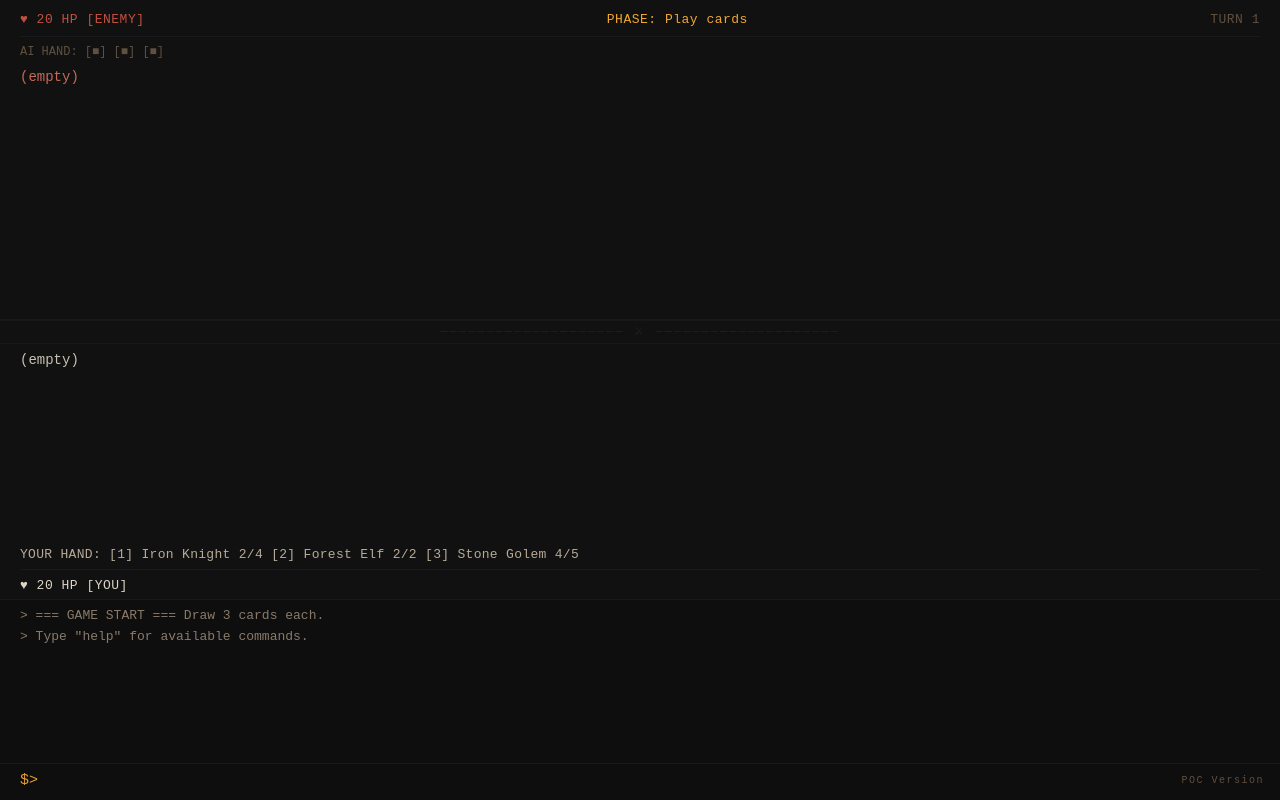
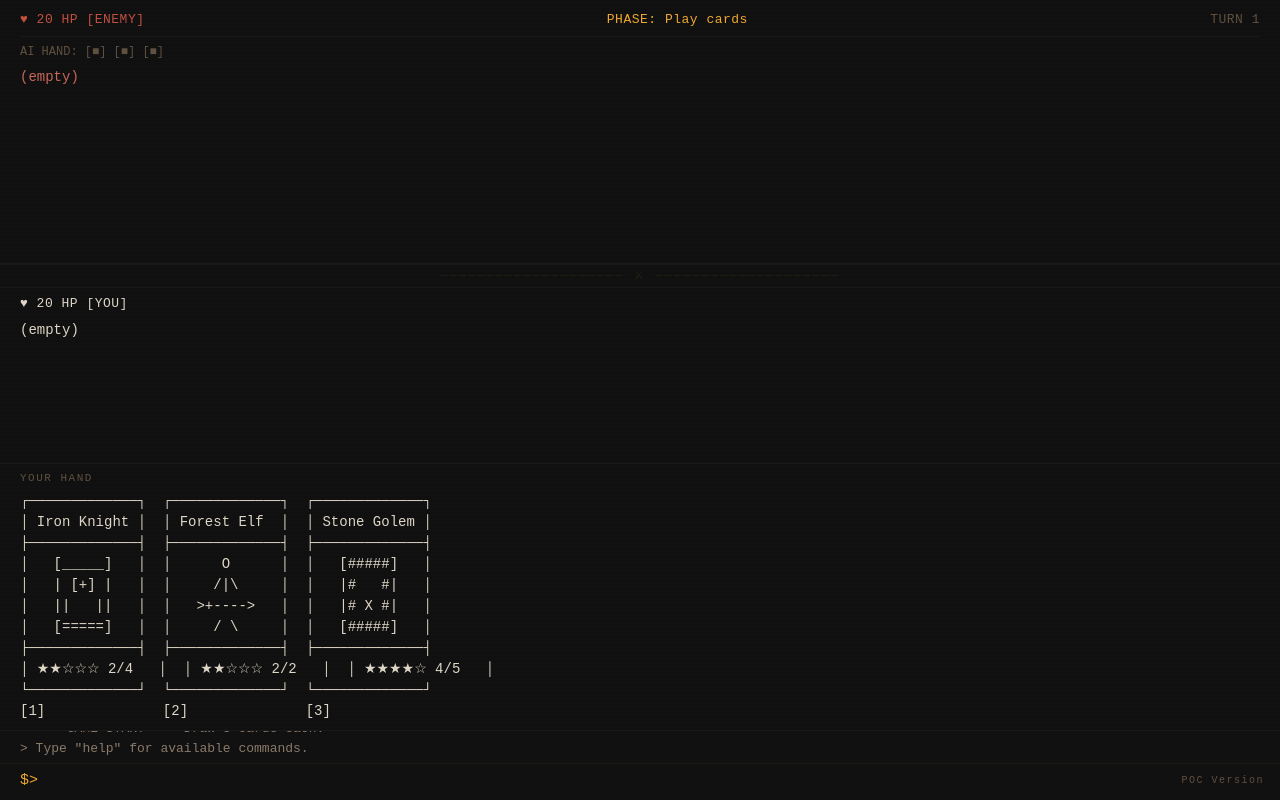
Before and after one commit to cgdsyldrm/ascii-card-game, a website with bundled scripts: page index.html in a window 1280 px wide. Built offline with nearby package versions, Linux system fonts and the light colour scheme.

Commit message:
feat: hand cards rendered as full ASCII art, horizontally scrollable

```diff
--- a/index.html
+++ b/index.html
@@ -21,13 +21,18 @@
   <!-- ── VS divider ─────────────────────────────────────── -->
   <div id="vs-divider"><span>──────────────────── ⚔ ────────────────────</span></div>
 
-  <!-- ── Player half ────────────────────────────────────── -->
+  <!-- ── Player board ───────────────────────────────────── -->
   <div id="player-panel">
-    <pre id="player-board" class="board">(empty)</pre>
-    <div id="player-hand">YOUR HAND: (empty)</div>
     <div id="player-footer">
       <span id="player-hp">♥ 20 HP  [YOU]</span>
     </div>
+    <pre id="player-board" class="board">(empty)</pre>
+  </div>
+
+  <!-- ── Hand ───────────────────────────────────────────── -->
+  <div id="hand-panel">
+    <div class="dim hand-label">YOUR HAND</div>
+    <pre id="player-hand" class="board hand-board">(empty)</pre>
   </div>
 
   <!-- ── Terminal log + input ───────────────────────────── -->
--- a/src/renderer.js
+++ b/src/renderer.js
@@ -140,10 +140,22 @@ function renderZone(elementId, cards, selectable) {
 function renderPlayerHand(hand) {
   const el = document.getElementById('player-hand');
   if (hand.length === 0) {
-    el.textContent = 'YOUR HAND: (empty)';
+    el.textContent = '(empty)';
     return;
   }
-  el.textContent = `YOUR HAND:  ${hand.map((c, i) => renderHandCard(c, i)).join('   ')}`;
+
+  const cardLines = hand.map(c => renderCard(c).split('\n'));
+  const height    = cardLines[0].length;
+  const rows      = [];
+  for (let row = 0; row < height; row++) {
+    rows.push(cardLines.map(cl => cl[row]).join('  '));
+  }
+  // Index labels below
+  const cardW  = INNER + 2;
+  const labels = hand.map((_, i) => `[${i + 1}]`.padEnd(cardW)).join('  ');
+  rows.push(labels);
+
+  el.textContent = rows.join('\n');
 }
 
 export function appendLog(message) {
--- a/style.css
+++ b/style.css
@@ -15,6 +15,13 @@ html, body {
 body {
   display: flex;
   flex-direction: column;
+  background-image: repeating-linear-gradient(
+    0deg,
+    transparent,
+    transparent 2px,
+    rgba(0, 0, 0, 0.07) 2px,
+    rgba(0, 0, 0, 0.07) 4px
+  );
 }
 
 /* ── Color palette ──────────────────────────────────────── */
@@ -22,9 +29,9 @@ body {
 .dim     { color: #605040; }
 .crimson { color: #c05040; }
 
-/* ── Enemy panel ────────────────────────────────────────── */
+/* ── Enemy panel (top ~33%) ─────────────────────────────── */
 #enemy-panel {
-  flex: 0 0 40%;
+  flex: 0 0 33%;
   display: flex;
   flex-direction: column;
   padding: 10px 20px 6px;
@@ -60,9 +67,9 @@ body {
   border-bottom: 1px solid #181818;
 }
 
-/* ── Player panel ───────────────────────────────────────── */
+/* ── Player board panel (~22%) ──────────────────────────── */
 #player-panel {
-  flex: 0 0 32%;
+  flex: 0 0 22%;
   display: flex;
   flex-direction: column;
   padding: 6px 20px 4px;
@@ -70,23 +77,37 @@ body {
   border-bottom: 1px solid #1a1a1a;
 }
 
-#player-hand {
+#player-footer {
   font-size: 13px;
-  margin-top: 6px;
-  color: #b8aa98;
-  white-space: nowrap;
-  overflow: hidden;
-  text-overflow: ellipsis;
-  letter-spacing: 0.3px;
+  margin-bottom: 6px;
+  letter-spacing: 0.5px;
 }
 
-#player-footer {
-  padding-top: 6px;
+/* ── Hand panel (fixed height, scrollable) ──────────────── */
+#hand-panel {
+  flex: 0 0 auto;
+  display: flex;
+  flex-direction: column;
+  padding: 6px 20px 4px;
+  border-bottom: 1px solid #1a1a1a;
+}
+
+.hand-label {
+  font-size: 11px;
+  letter-spacing: 1.5px;
+  margin-bottom: 4px;
+}
+
+.hand-board {
+  overflow-x: auto;
+  overflow-y: hidden;
+  white-space: pre;
   font-size: 13px;
-  border-top: 1px solid #1a1a1a;
-  margin-top: 4px;
-  letter-spacing: 0.5px;
+  padding-bottom: 4px;
 }
+
+.hand-board::-webkit-scrollbar { height: 3px; }
+.hand-board::-webkit-scrollbar-thumb { background: #282010; }
 
 /* ── Board zones (shared) ───────────────────────────────── */
 .board {
@@ -94,7 +115,7 @@ body {
   white-space: pre;
   overflow: hidden;
   font-size: 14px;
-  color: #c8c0b0;
+  color: #ddd5c5;
 }
 
 .crimson-board {
@@ -108,7 +129,7 @@ body {
   flex-direction: column;
   overflow: hidden;
   min-height: 0;
-  background: #0e0e0e;
+  background: #111;
 }
 
 #game-log {
@@ -132,7 +153,7 @@ body {
 }
 
 .prompt {
-  color: #e8a030;
+  color: #f0a830;
   white-space: nowrap;
   font-size: 15px;
 }
@@ -145,7 +166,7 @@ body {
   font-family: inherit;
   font-size: 15px;
   outline: none;
-  caret-color: #e8a030;
+  caret-color: #f0a830;
 }
 
 /* ── Game over overlay ──────────────────────────────────── */
```
